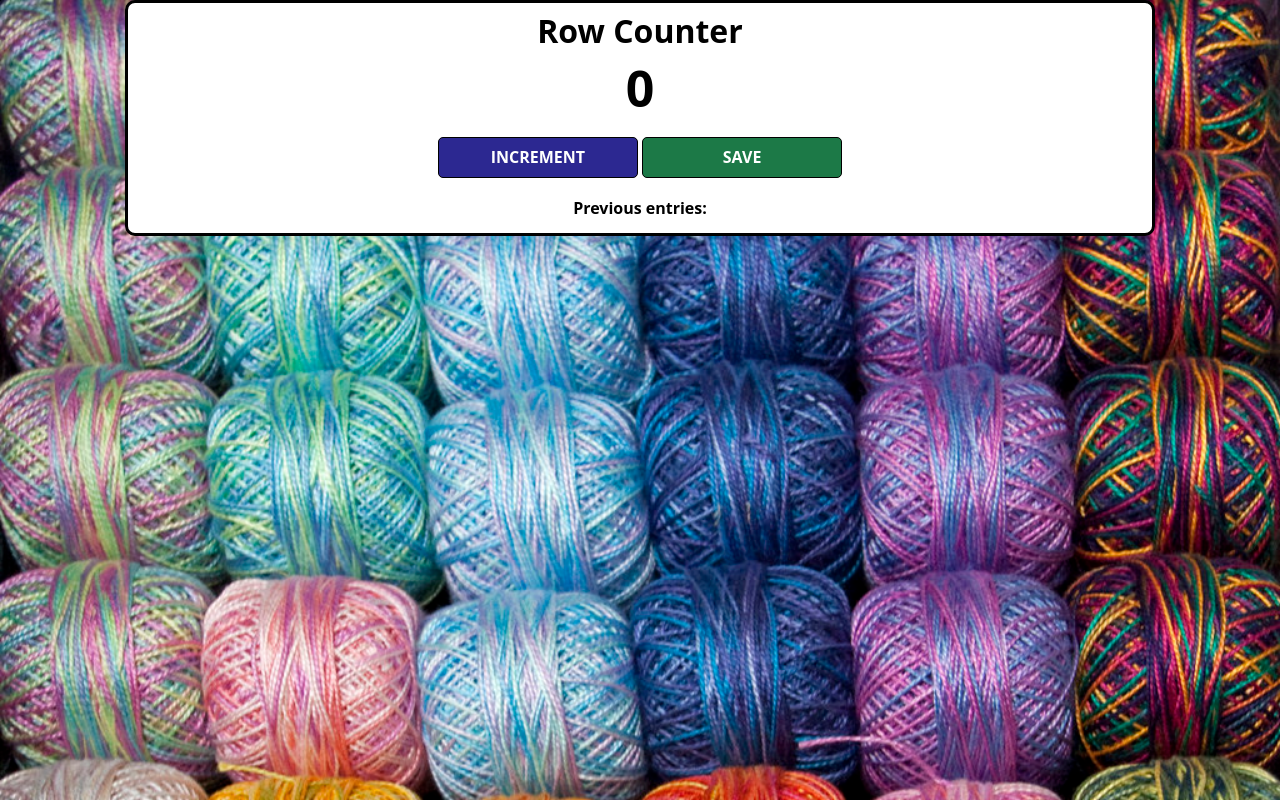
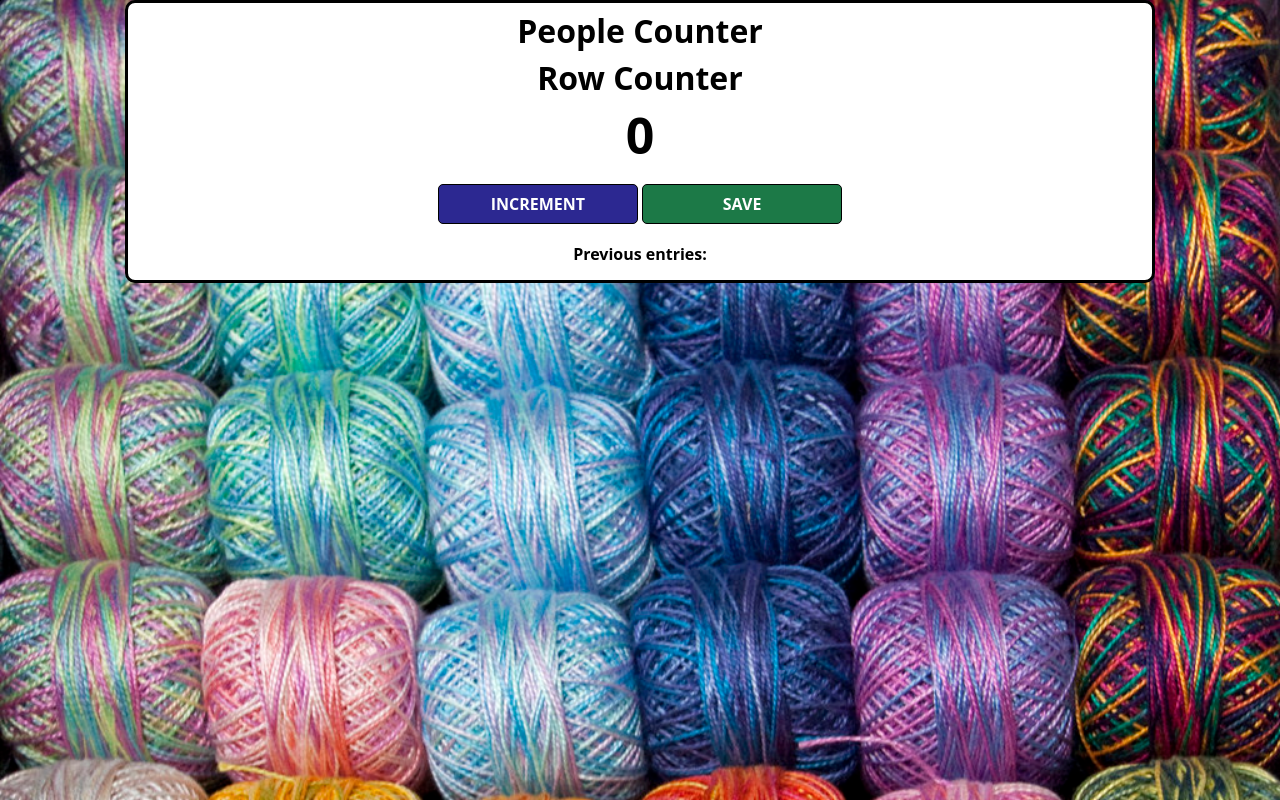
Before and after one commit to philipWol/PeopleCounter, a website built with Vite: page project/cMLr3asK/index.html in a window 1280 px wide. Built offline with nearby package versions, Linux system fonts and the light colour scheme.

Commit message:
Update index.html

```diff
--- a/project/cMLr3asK/index.html
+++ b/project/cMLr3asK/index.html
@@ -4,6 +4,7 @@
     </head>
     <body>
         <div class="container">
+            <h1>People Counter</h1>
             <h1>Row Counter</h1>
             <h2 id="count-el">0</h2>
             <button id="increment-btn" onclick="increment()">INCREMENT</button>
```
